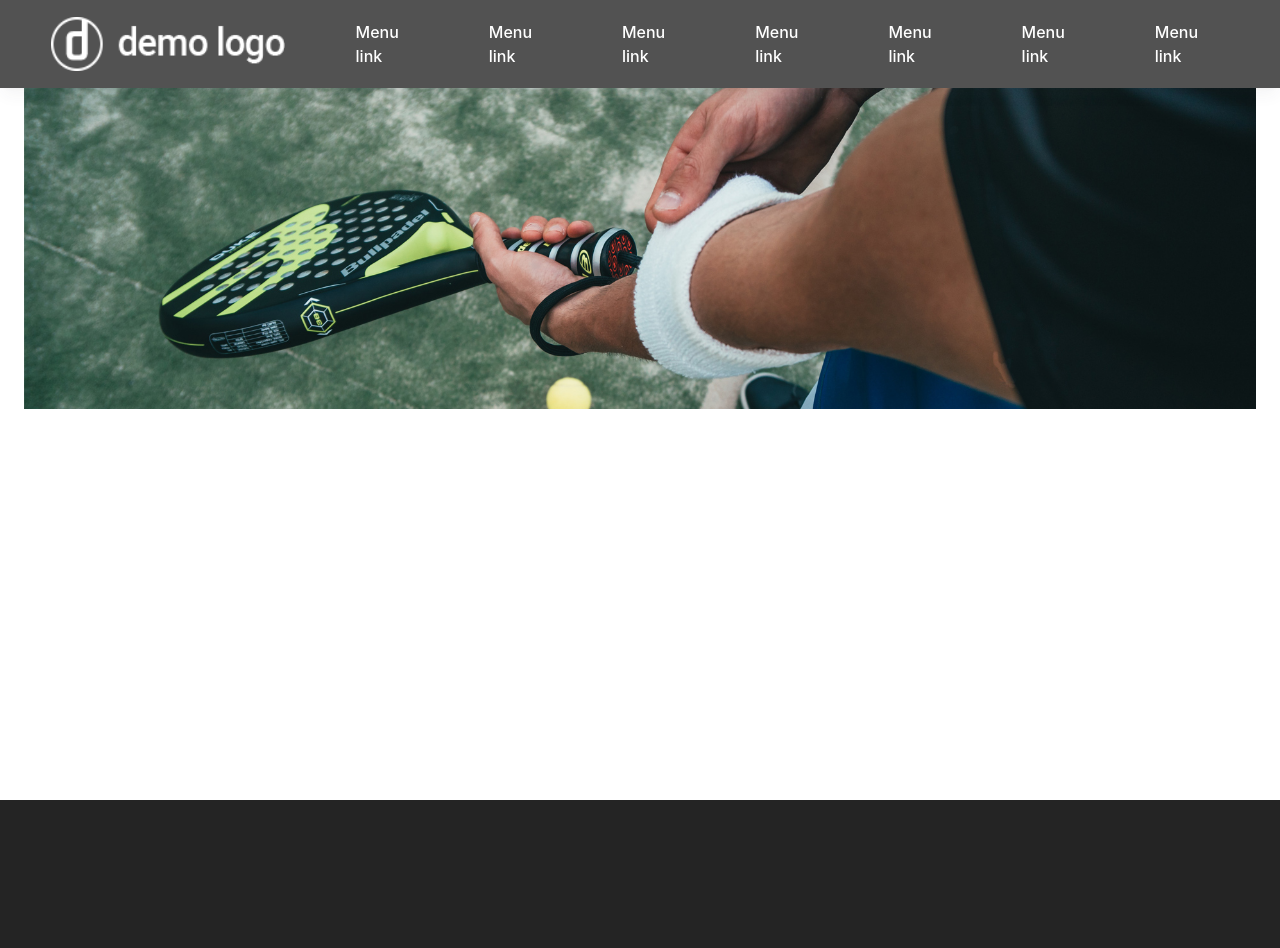
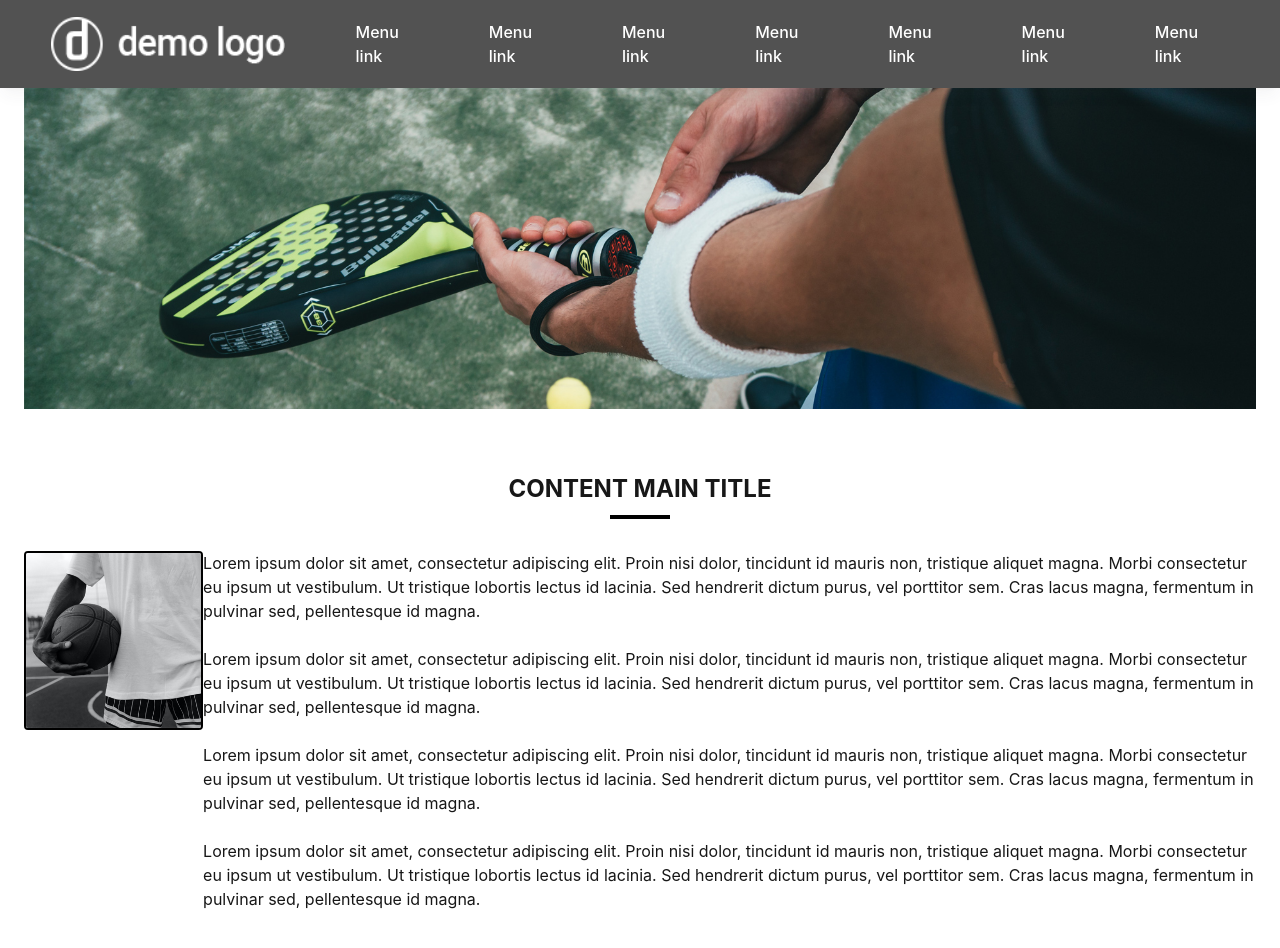
Before and after one commit to PauloArthur/landing-page-svelte, a Svelte app: page / in a window 1280 px wide. Shown: the top 948 px of the page. Before the commit the page ends 800 px from the top, so only its background shows below. Built offline with nearby package versions, Linux system fonts and the light colour scheme.

Commit message:
feat: MainContent Component

```diff
--- a/src/App.svelte
+++ b/src/App.svelte
@@ -1,11 +1,13 @@
 <script>
   import Navbar from './lib/Navbar.svelte'
   import Hero from './lib/Hero.svelte'
+  import MainContent from './lib/MainContent.svelte'
 </script>
 
 <main>
   <Navbar />
   <Hero />
+  <MainContent />
 </main>
 
 <style>
--- /dev/null
+++ b/src/lib/MainContent.svelte
@@ -0,0 +1,35 @@
+<script>
+  import contentImage from '../assets/content_image.jpg'
+  import Section from './Section.svelte'
+  const content = {
+    title: 'Content Main Title',
+    text: 'Lorem ipsum dolor sit amet, consectetur adipiscing elit. Proin nisi dolor, tincidunt id mauris non, tristique aliquet magna. Morbi consectetur eu ipsum ut vestibulum. Ut tristique lobortis lectus id lacinia. Sed hendrerit dictum purus, vel porttitor sem. Cras lacus magna, fermentum in pulvinar sed, pellentesque id magna. \n\n Lorem ipsum dolor sit amet, consectetur adipiscing elit. Proin nisi dolor, tincidunt id mauris non, tristique aliquet magna. Morbi consectetur eu ipsum ut vestibulum. Ut tristique lobortis lectus id lacinia. Sed hendrerit dictum purus, vel porttitor sem. Cras lacus magna, fermentum in pulvinar sed, pellentesque id magna.\n\n Lorem ipsum dolor sit amet, consectetur adipiscing elit. Proin nisi dolor, tincidunt id mauris non, tristique aliquet magna. Morbi consectetur eu ipsum ut vestibulum. Ut tristique lobortis lectus id lacinia. Sed hendrerit dictum purus, vel porttitor sem. Cras lacus magna, fermentum in pulvinar sed, pellentesque id magna.\n\n Lorem ipsum dolor sit amet, consectetur adipiscing elit. Proin nisi dolor, tincidunt id mauris non, tristique aliquet magna. Morbi consectetur eu ipsum ut vestibulum. Ut tristique lobortis lectus id lacinia. Sed hendrerit dictum purus, vel porttitor sem. Cras lacus magna, fermentum in pulvinar sed, pellentesque id magna.'.replaceAll('\n', '<br>'),
+    image: contentImage,
+  }
+</script>
+
+<!-- Component: Basic Hero Mock -->
+<Section containerClasses="py-16 2xl:max-w-7xl">
+  <h1 class="text-center uppercase text-2xl font-bold mb-8">{content.title}</h1>
+  <div class="flex flex-row">
+    <div>
+      <img src={content.image} alt="" class="rounded border-2 border-black border-solid lg:mr-16">
+    </div>
+    <p>{@html content.text}</p>
+  </div>
+</Section>
+<!-- End Basic Hero Mock-->
+
+<style>
+  h1, p {
+    color: theme('colors.neutral.900');
+  }
+  h1::after {
+    content: "";
+    height: 4px;
+    width: 60px;
+    display: block;
+    background: black;
+    margin: 10px auto;
+  }
+</style>
```
Also changed, not shown: src/assets/content_image.jpg (added).
